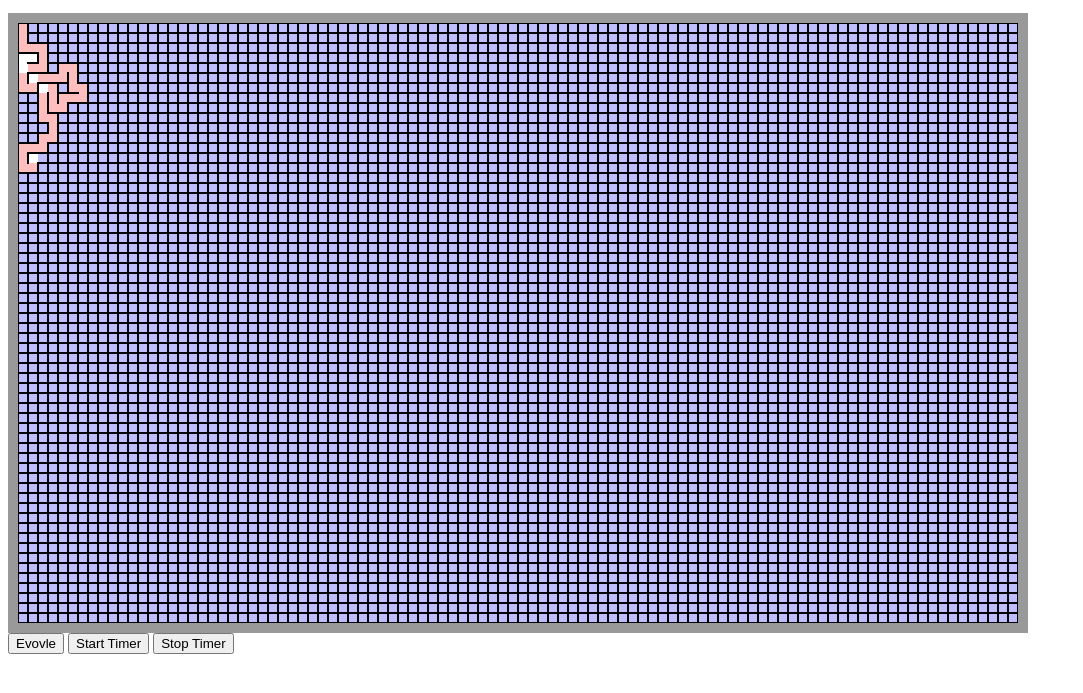
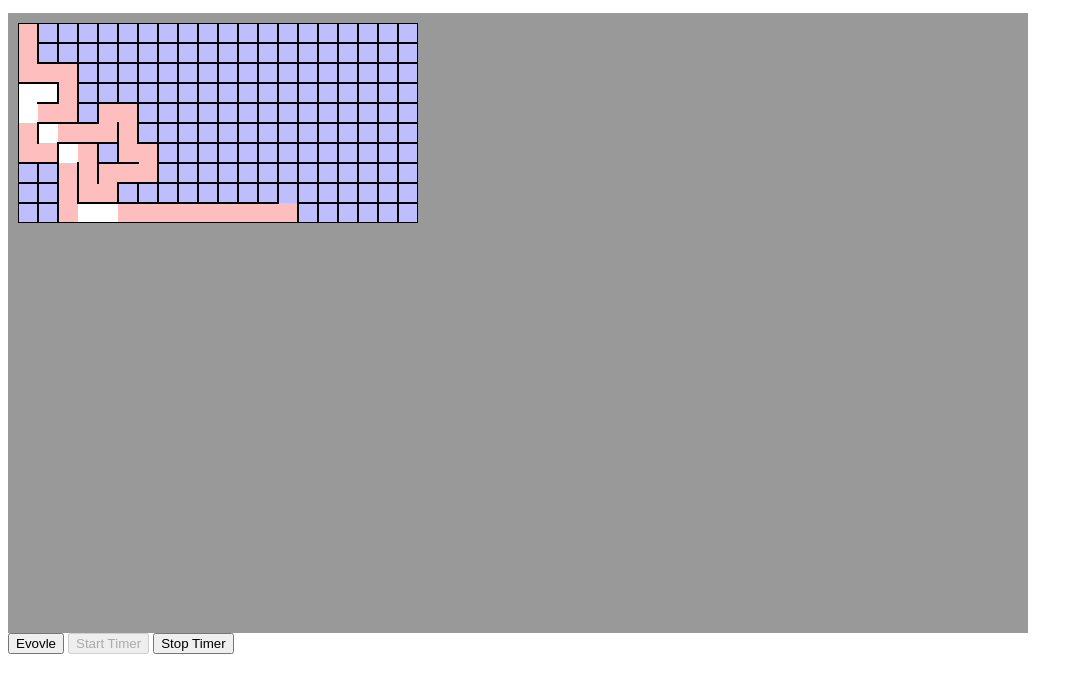
Before and after one commit to hafstroem/maze-generator, a website: page index.html in a window 1280 px wide. Both pictures are taken after a click on the button "Start Timer". Shown: the part 87-780 px from the top of the page, without its empty margins (0-1083 px from the left). Drawn offline with Linux system fonts and the light colour scheme.

Commit message:
Handle end of maze exploration

```diff
--- a/index.html
+++ b/index.html
@@ -11,7 +11,7 @@
     </div>
 
     <button type="button" onclick="evolve()">Evovle</button>
-    <button type="button" onclick="startTimer()">Start Timer</button>
-    <button type="button" onclick="stopTimer()">Stop Timer</button>
+    <button type="button" id="btnStart" onclick="startTimer()">Start Timer</button>
+    <button type="button" id="btnStop" disabled="true" onclick="stopTimer()">Stop Timer</button>
   </body>
 </html>
--- a/maze.js
+++ b/maze.js
@@ -3,15 +3,16 @@
 console.log('Starting up Maze');
 
 let images = [];
-let cellSize = 10;
+let cellSize = 20;
 let wallSize = 1;
-let columns = 100;
-let rows = 60;
+let columns = 20;
+let rows = 10;
 let myGrid = new Grid(columns, rows);
 let nextX = 0;
 let nextY = 0;
 let stack = [];
 let timerId = 0;
+let mazeDone = false;
 
 // ############################################################################
 /**
@@ -219,7 +220,7 @@ Grid.prototype.getCandidatePaths = function(x, y) {
  *  bit 3 - south wall set
  *  bit 4 - west wall set
  *  bit 5 - cell is visited
- *  bit 6 - cell pushed on stack
+ *  bit 6 - cell is pushed on stack
  * So value of 21 means a cell with north and south walls set and is visited.
  * Read up on binary numbers if you find this confusing
  * @return {object} imgageData
@@ -371,7 +372,11 @@ function onBodyLoad() { // eslint-disable-line no-unused-vars
 */
 function evolve() { // eslint-disable-line no-unused-vars
   // console.log('evolve was pressed');
-  moveTo(nextX, nextY);
+  if (!mazeDone) {
+    moveTo(nextX, nextY);
+  } else {
+    stopTimer();
+  }
 }
 // ----------------------------------------------------------------------------
 /**
@@ -389,13 +394,16 @@ function moveTo(x, y) {
   let paths = myGrid.getCandidatePaths(x, y);
   // console.log('possible paths: ' + JSON.stringify(paths));
   if (paths.length == 0) {
+    drawCell(x, y); // redraw now that it is marked as visited
     // handle dead end - pop from stack.
-    drawCell(x, y); // redraw now that it is marked as visited
-    let returnCell = stack.pop();
-    console.log('going back to: (' + returnCell.x + ', ' + returnCell.y + ')');
-    nextX = returnCell.x;
-    nextY = returnCell.y;
-    myGrid.cell[nextX][nextY].setPushed(false);
+    if (stack.length > 0) {
+      let returnCell = stack.pop();
+      nextX = returnCell.x;
+      nextY = returnCell.y;
+      myGrid.cell[nextX][nextY].setPushed(false);
+    } else {
+      mazeDone = true;
+    }
   } else {
     let direction = '';
     if (paths.length == 1) {
@@ -459,6 +467,8 @@ function startTimer() { // eslint-disable-line no-unused-vars
   timerId = window.setInterval(function() {
     evolve();
   }, 60);
+  document.getElementById('btnStart').disabled = true;
+  document.getElementById('btnStop').disabled = false;
 }
 // ----------------------------------------------------------------------------
 /**
@@ -467,6 +477,10 @@ function startTimer() { // eslint-disable-line no-unused-vars
 function stopTimer() { // eslint-disable-line no-unused-vars
   console.log('Stopping Timer');
   window.clearInterval(timerId);
+  if (!mazeDone) {
+    document.getElementById('btnStart').disabled = false;
+  }
+  document.getElementById('btnStop').disabled = true;
 }
 // ----------------------------------------------------------------------------
 console.log('testarea');
```
